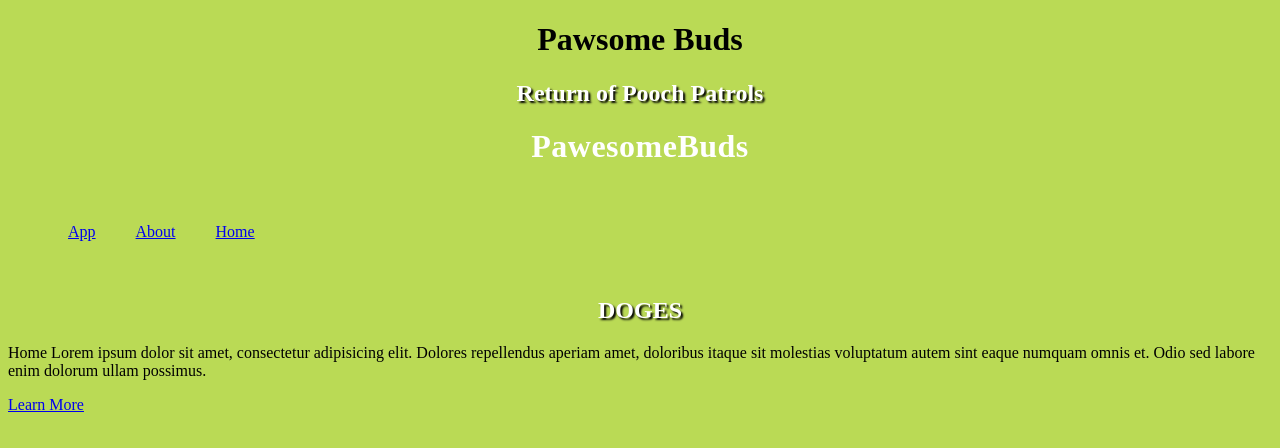
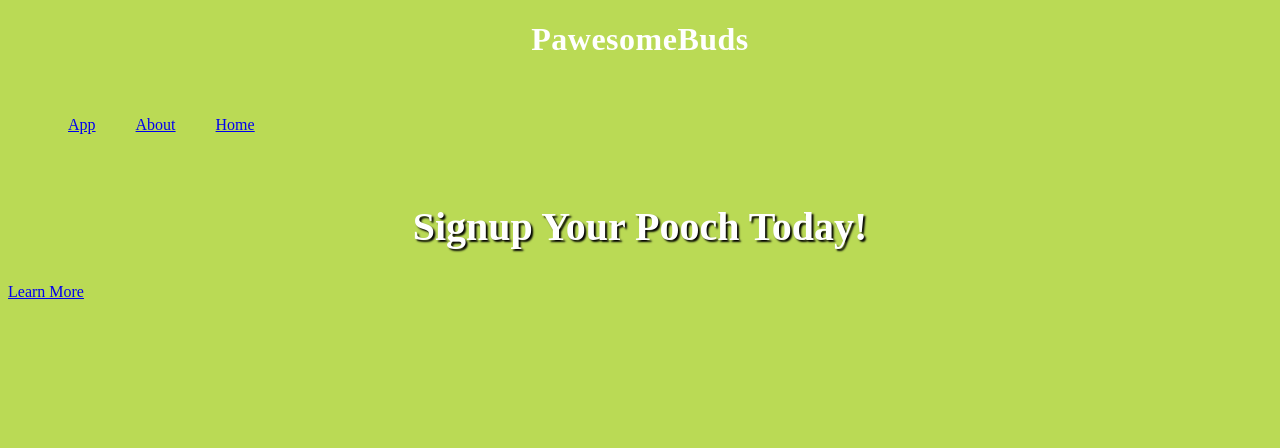
Before and after one commit to chrisPfaff/pawesome_buds, a React app: page /home in a window 1280 px wide. Shown: the top 448 px of the page. Built offline with nearby package versions, Linux system fonts and the light colour scheme.

Commit message:
adding form component for signup

```diff
--- /dev/null
+++ b/src/components/container/FormPage.js
@@ -0,0 +1,16 @@
+import React, { Component } from 'react';
+import { Link } from 'react-router-dom';
+
+class FormPage extends Component {
+  render() {
+    return (
+      <form className="signup_form">
+        <h2 className="signup_form__header">Signup Your Pooch Today!</h2>
+
+        <Link to="/about" className="button">Learn More </Link>
+      </form>
+    );
+  }
+}
+
+export default FormPage;
--- a/src/components/container/HomePage.js
+++ /dev/null
@@ -1,21 +0,0 @@
-import React, { Component } from 'react';
-import { Link } from 'react-router-dom';
-
-class HomePage extends Component {
-  render() {
-    return (
-      <div className="home">
-        <h2>DOGES</h2>
-        <p>Home Lorem ipsum dolor sit amet, consectetur
-          adipisicing elit. Dolores repellendus
-          aperiam amet, doloribus itaque sit molestias
-            voluptatum autem sint eaque numquam omnis
-            et. Odio sed labore enim dolorum ullam
-            possimus.</p>
-        <Link to="/about" className="button">Learn More </Link>
-      </div>
-    );
-  }
-}
-
-export default HomePage;
--- a/src/routes.js
+++ b/src/routes.js
@@ -3,7 +3,7 @@ import { BrowserRouter, Route, Link } from 'react-router-dom';
 
 import App from './components/App';
 import Header from './components/presentational/Header';
-import HomePage from './components/container/HomePage';
+import FormPage from './components/container/FormPage';
 import AboutPage from './components/container/AboutPage';
 
 class Routes extends Component {
@@ -20,7 +20,7 @@ class Routes extends Component {
 
           <Route exact path="/" component={App} />
           <Route path="/about" component={AboutPage} />
-          <Route path="/home" component={HomePage} />
+          <Route path="/home" component={FormPage} />
         </div>
       </BrowserRouter>
     );
--- a/src/styles/main.scss
+++ b/src/styles/main.scss
@@ -28,4 +28,13 @@ body {
     text-align: center;
     text-shadow: 2px 2px 2px black;
   }
+
+  .signup_form {
+    &__header {
+      color: white;
+      font-size: 40px;
+      text-align: center;
+      text-shadow: 2px 2px 2px black;
+    }
+  }
 }
--- a/src/templates/index.html
+++ b/src/templates/index.html
@@ -9,8 +9,6 @@
 </head>
 
 <body>
-  <h1>Pawsome Buds</h1>
-  <h2>Return of Pooch Patrols</h2>
   <div id="app"></div>
 </body>
 
```
